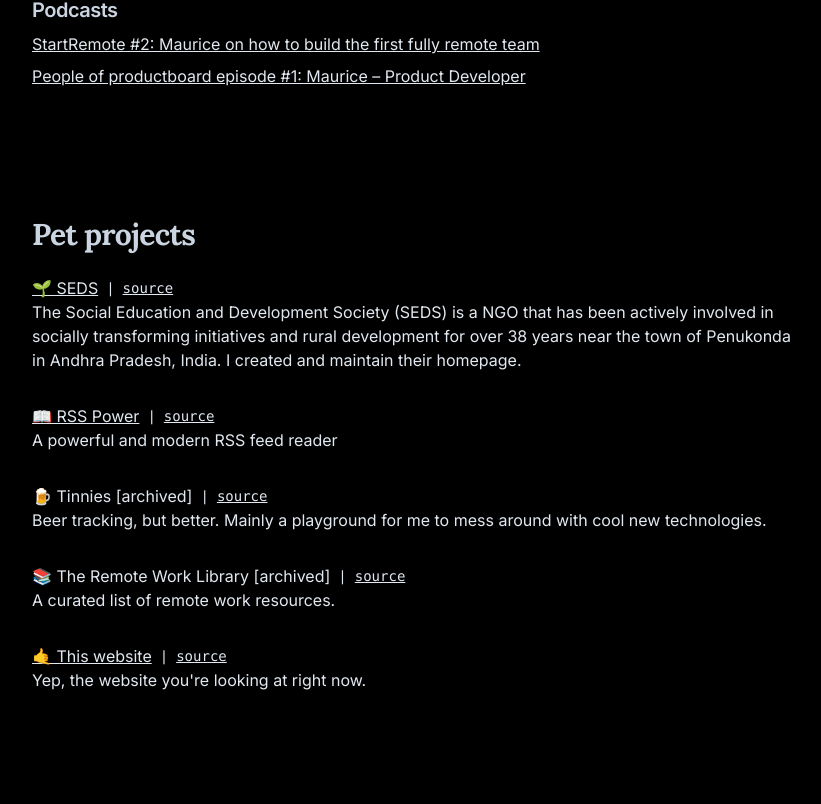
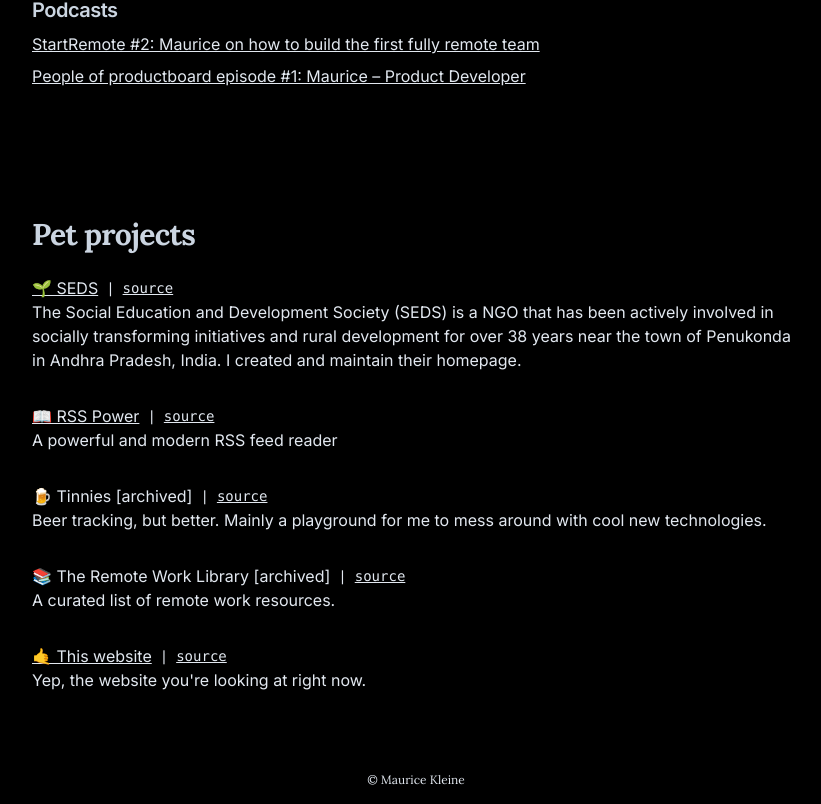
Before and after one commit to mauricekleine/mozza, a Next.js app: page / in a window 1280 px wide. Shown: the part 1088-1892 px from the top of the page, without its empty margins (224-1045 px from the left). Before the commit the page ends 1868 px from the top, so only its background shows below. Built offline with nearby package versions, Linux system fonts and the light colour scheme.

Commit message:
fix: force load both fonts

```diff
--- a/app/layout.tsx
+++ b/app/layout.tsx
@@ -20,14 +20,18 @@
         <title>Maurice Kleine</title>
       </head>
 
-      <body className="relative bg-black">
+      <body className="relative bg-black text-primary-200">
         <Navigation />
 
-        <main className="relative mx-auto mt-32 mb-16 w-full px-8 text-primary-200 sm:w-4/6 sm:px-0 md:w-4/5 lg:w-3/5">
+        <main className="relative mx-auto mt-32 mb-16 w-full px-8 sm:w-4/6 sm:px-0 md:w-4/5 lg:w-3/5">
           {children}
         </main>
 
-        <div className={classNames(serif.className, "bg-black")}>&nbsp;</div>
+        <div
+          className={classNames(serif.className, "py-4 text-center text-xs")}
+        >
+          © Maurice Kleine
+        </div>
       </body>
     </html>
   );
```
